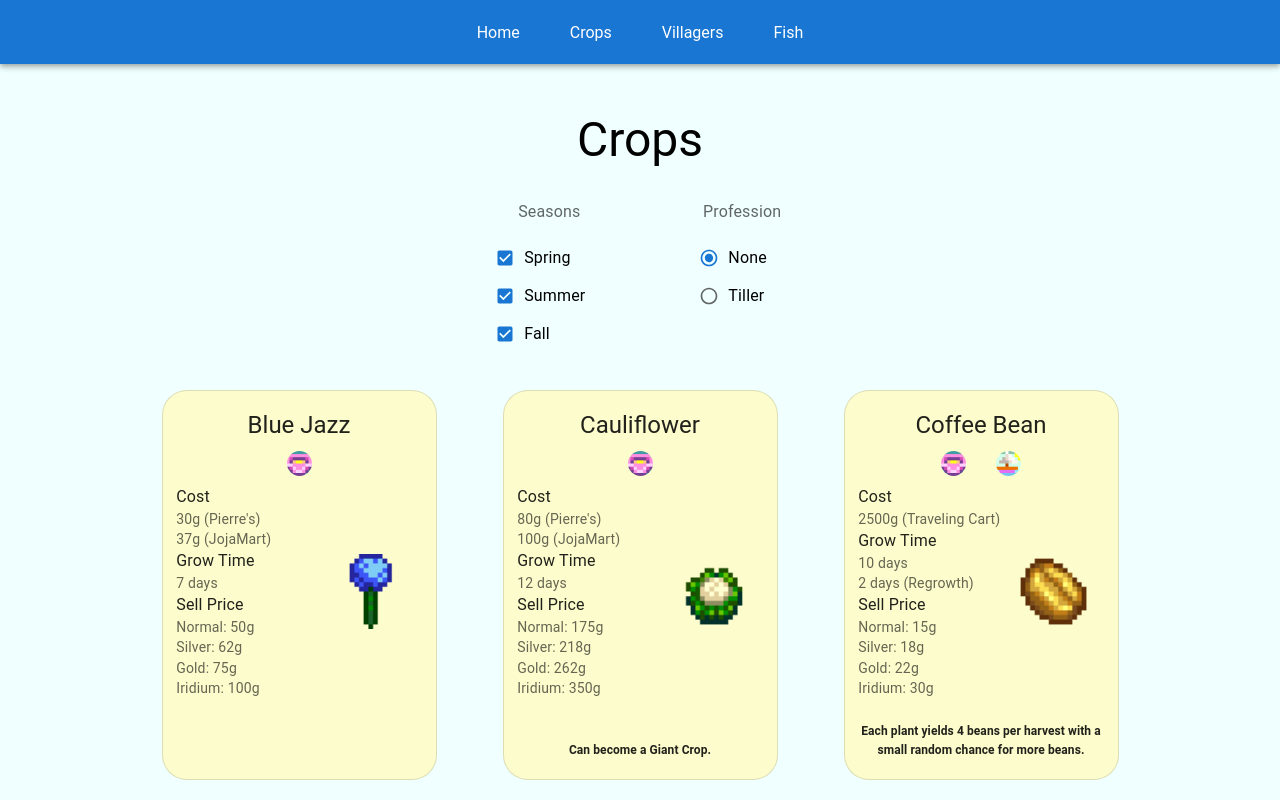
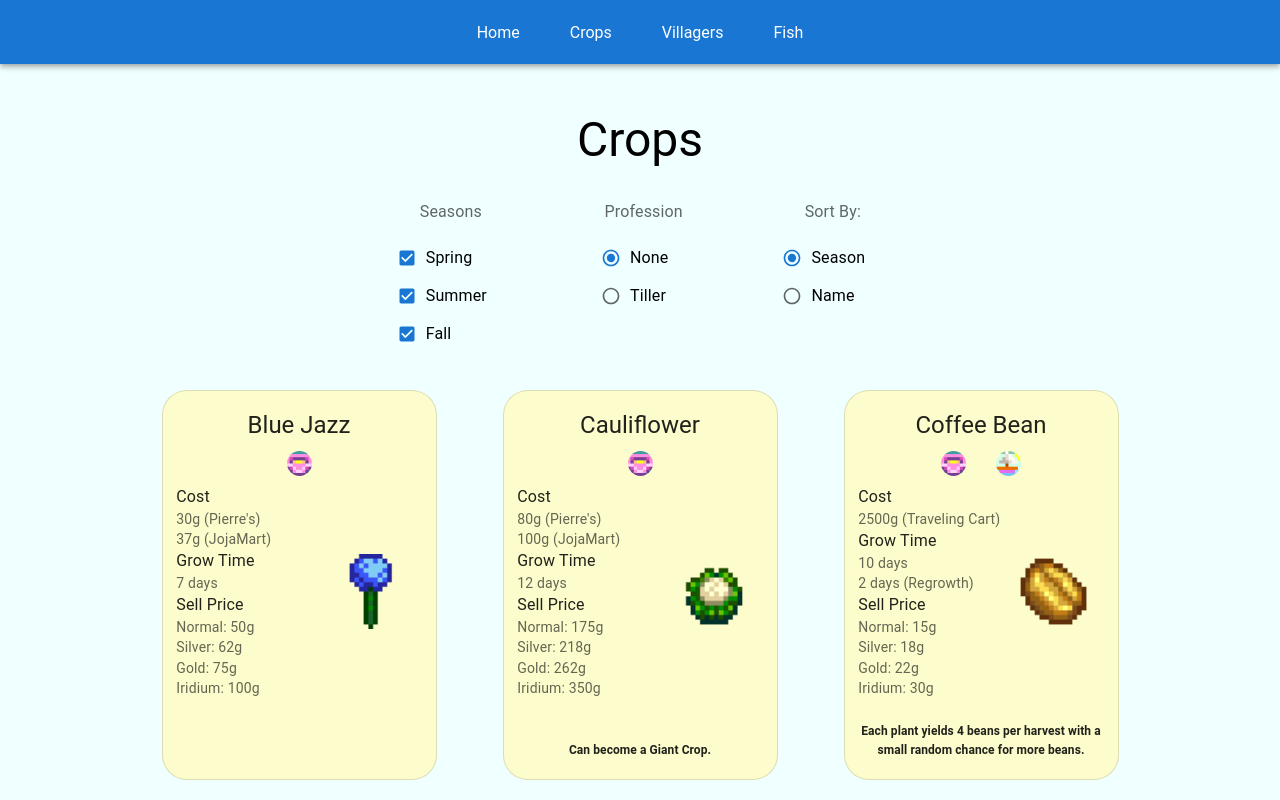
Before and after one commit to kwangric/stardew-tips-v3, a Next.js app: page /crops in a window 1280 px wide. Shown: the top 800 px of the page. Built offline with nearby package versions, Linux system fonts and the light colour scheme.

Commit message:
Initial crop sort

```diff
--- a/components/CropsInfo.js
+++ b/components/CropsInfo.js
@@ -22,6 +22,7 @@ const CropsInfo = () => {
   const [crops, setCrops] = useState([])
   const [seasons, setSeasons] = useState(['spring', 'summer', 'fall'])
   const [displayedCrops, setDisplayedCrops] = useState([])
+  const [cropOrder , setCropOrder] = useState('season')
   const [priceMultiplier, setPriceMultiplier] = useState(1)
 
   const getCropsBySeason = (season, crops) => {
@@ -39,17 +40,46 @@ const CropsInfo = () => {
     if (seasons.includes(season)) {
       newSeasons.splice(seasons.indexOf(season), 1)
       setSeasons(newSeasons)
-      setDisplayedCrops(getCropsBySeason(newSeasons, crops))
+      setDisplayedCrops(sortCrops(getCropsBySeason(newSeasons, crops)))
     } else {
       newSeasons.push(season)
       setSeasons(newSeasons)
-      setDisplayedCrops(getCropsBySeason(newSeasons, crops))
+      setDisplayedCrops(sortCrops(getCropsBySeason(newSeasons, crops)))
     }
+  }
+
+  const updateCrops = (order) => {
+    setCropOrder(order)
+    setDisplayedCrops(sortCrops(getCropsBySeason(seasons, crops), order))
+  }
+
+  const sortCrops = (currentCrops, order) => {
+    if (order === 'season') {
+      return currentCrops.sort((a, b) => {
+        if (a.id < b.id) {
+          return -1
+        }
+        if (a.id > b.id) {
+          return 1
+        }
+        return 0})
+    }
+    if (order === 'name') {
+      return currentCrops.sort((a, b) => {
+        if (a.name < b.name) {
+          return -1
+        }
+        if (a.name > b.name) {
+          return 1
+        }
+        return 0})
+    }
+    return currentCrops
   }
 
   useEffect(() => {
     setCrops(newCrops)
-    setDisplayedCrops(newCrops)
+    setDisplayedCrops(sortCrops(newCrops))
   }, [])
 
   return (
@@ -151,6 +181,32 @@ const CropsInfo = () => {
                       value={1.1}
                       control={<Radio size="small" />}
                       label="Tiller"
+                    />
+                  </RadioGroup>
+                </Box>
+                {/* Sort */}
+                <Box
+                  display="flex"
+                  flexDirection="column"
+                  gap="1rem"
+                  height="150px"
+                >
+                  <FormLabel>Sort By:</FormLabel>
+                  <RadioGroup
+                    value={cropOrder}
+                    onChange={(event) => {
+                      updateCrops(event.target.value)
+                    }}
+                  >
+                    <FormControlLabel
+                      value="season"
+                      control={<Radio size="small" />}
+                      label="Season"
+                    />
+                    <FormControlLabel
+                      value="name"
+                      control={<Radio size="small" />}
+                      label="Name"
                     />
                   </RadioGroup>
                 </Box>
```
